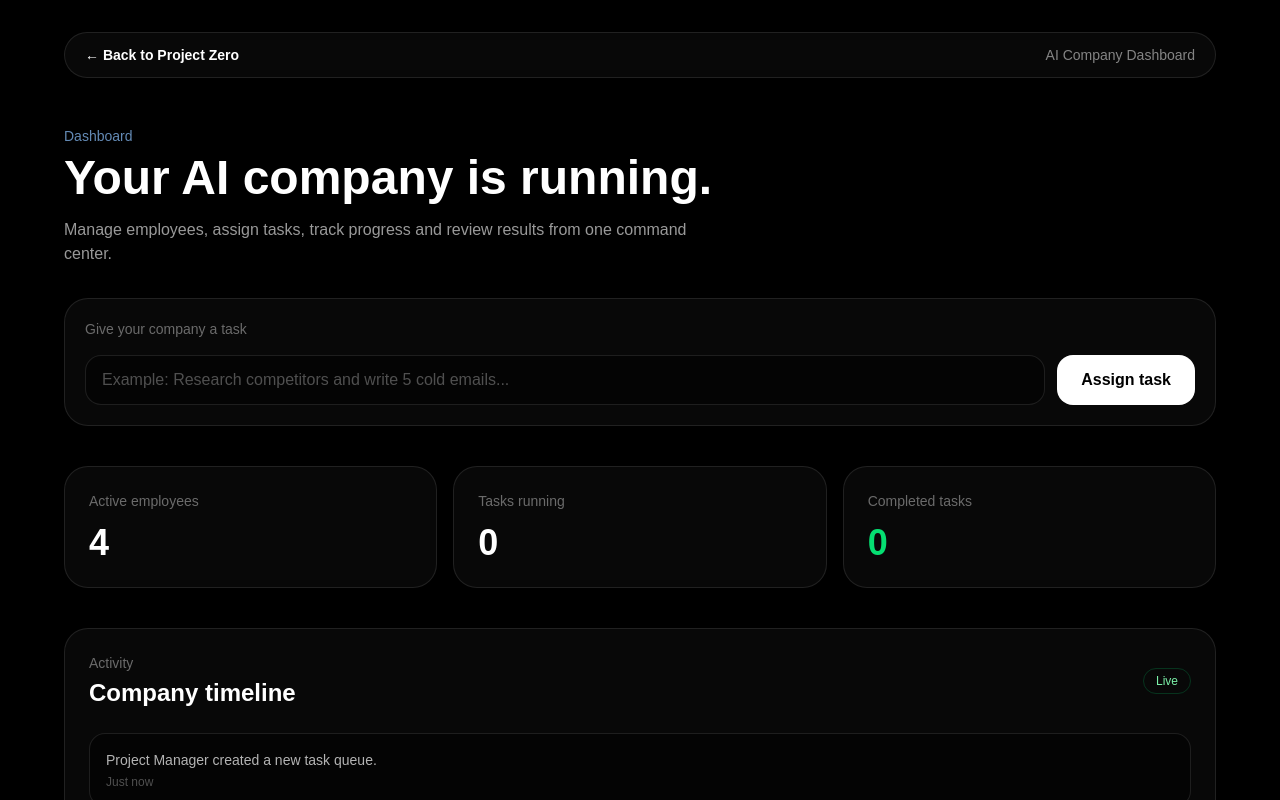
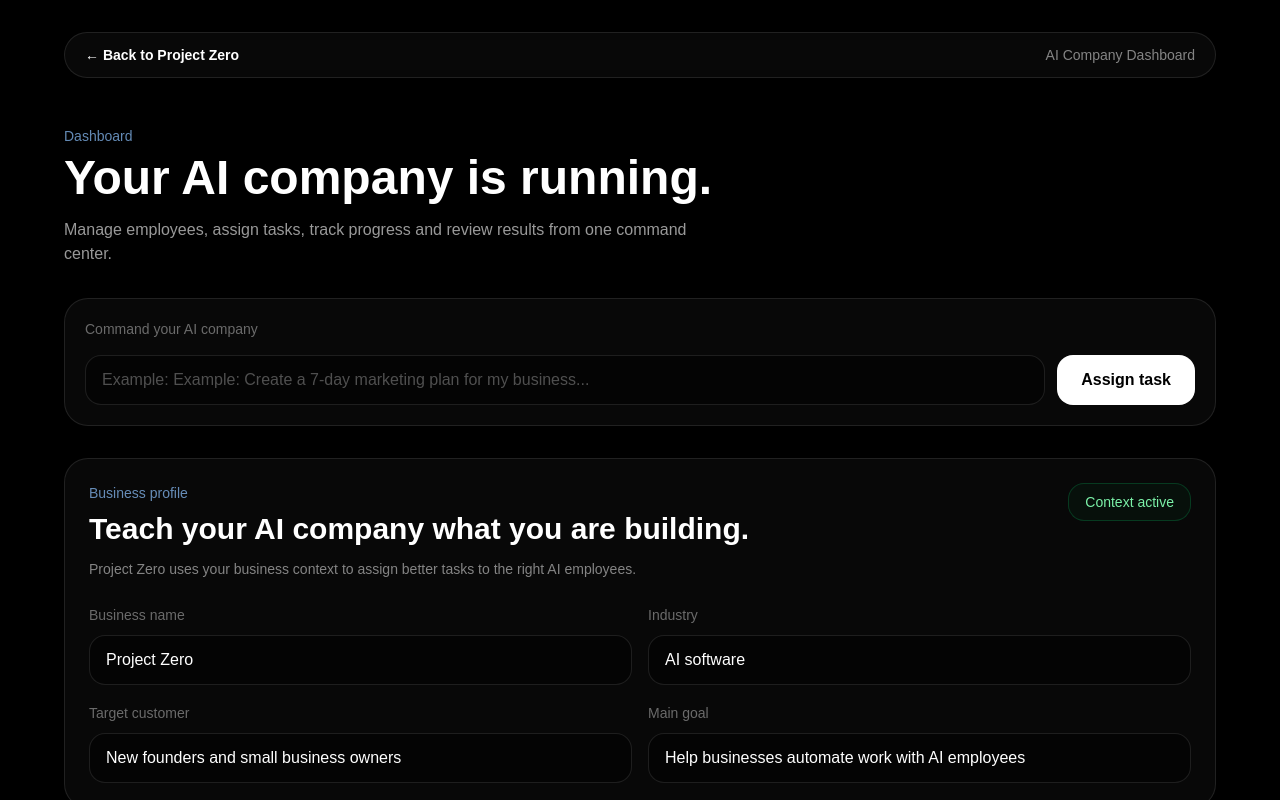
Before and after one commit to Finalexs/project-zero, a Next.js app in the folder app/: page /dashboard in a window 1280 px wide. Shown: the top 800 px of the page. Built offline with nearby package versions, Linux system fonts and the light colour scheme; no server answers; the database is empty.

Commit message:
Improve dashboard command wording

```diff
--- a/app/src/app/dashboard/page.tsx
+++ b/app/src/app/dashboard/page.tsx
@@ -73,6 +73,12 @@ export default function DashboardPage() {
     time: "5 minutes ago",
   },
 ]);
+const [businessProfile, setBusinessProfile] = useState({
+  name: "Project Zero",
+  industry: "AI software",
+  customer: "New founders and small business owners",
+  goal: "Help businesses automate work with AI employees",
+});
  useEffect(() => {
   async function loadTasks() {
     setIsLoadingTasks(true);
@@ -125,14 +131,14 @@ setTaskError("");
           </p>
         </section>
 <section className="mt-8 rounded-3xl border border-white/10 bg-white/[0.03] p-5">
-  <p className="text-sm text-white/40">Give your company a task</p>
+  <p className="text-sm text-white/40">Command your AI company</p>
 
   <div className="mt-4 flex flex-col gap-3 md:flex-row">
     <input
   type="text"
   value={taskInput}
   onChange={(event) => setTaskInput(event.target.value)}
-  placeholder="Example: Research competitors and write 5 cold emails..."
+  placeholder="Example: Example: Create a 7-day marketing plan for my business..."
   className="flex-1 rounded-2xl border border-white/10 bg-black/40 px-4 py-3 text-white outline-none placeholder:text-white/30"
 />
 
@@ -173,6 +179,86 @@ setTaskInput("");
 >
   Assign task
 </button>
+  </div>
+</section>
+<section className="mt-8 rounded-3xl border border-white/10 bg-white/[0.03] p-6">
+  <div className="flex flex-col gap-6 lg:flex-row lg:items-start lg:justify-between">
+    <div>
+      <p className="text-sm text-blue-300/70">Business profile</p>
+      <h2 className="mt-2 text-3xl font-bold">
+        Teach your AI company what you are building.
+      </h2>
+      <p className="mt-3 max-w-2xl text-sm text-white/50">
+        Project Zero uses your business context to assign better tasks to the
+        right AI employees.
+      </p>
+    </div>
+
+    <div className="rounded-2xl border border-green-400/20 bg-green-400/[0.04] px-4 py-2 text-sm text-green-300">
+      Context active
+    </div>
+  </div>
+
+  <div className="mt-6 grid gap-4 md:grid-cols-2">
+    <label className="block">
+      <span className="text-sm text-white/40">Business name</span>
+      <input
+        type="text"
+        value={businessProfile.name}
+        onChange={(event) =>
+          setBusinessProfile({
+            ...businessProfile,
+            name: event.target.value,
+          })
+        }
+        className="mt-2 w-full rounded-2xl border border-white/10 bg-black/40 px-4 py-3 text-white outline-none"
+      />
+    </label>
+
+    <label className="block">
+      <span className="text-sm text-white/40">Industry</span>
+      <input
+        type="text"
+        value={businessProfile.industry}
+        onChange={(event) =>
+          setBusinessProfile({
+            ...businessProfile,
+            industry: event.target.value,
+          })
+        }
+        className="mt-2 w-full rounded-2xl border border-white/10 bg-black/40 px-4 py-3 text-white outline-none"
+      />
+    </label>
+
+    <label className="block">
+      <span className="text-sm text-white/40">Target customer</span>
+      <input
+        type="text"
+        value={businessProfile.customer}
+        onChange={(event) =>
+          setBusinessProfile({
+            ...businessProfile,
+            customer: event.target.value,
+          })
+        }
+        className="mt-2 w-full rounded-2xl border border-white/10 bg-black/40 px-4 py-3 text-white outline-none"
+      />
+    </label>
+
+    <label className="block">
+      <span className="text-sm text-white/40">Main goal</span>
+      <input
+        type="text"
+        value={businessProfile.goal}
+        onChange={(event) =>
+          setBusinessProfile({
+            ...businessProfile,
+            goal: event.target.value,
+          })
+        }
+        className="mt-2 w-full rounded-2xl border border-white/10 bg-black/40 px-4 py-3 text-white outline-none"
+      />
+    </label>
   </div>
 </section>
         <section className="mt-10 grid gap-4 md:grid-cols-3">
```
